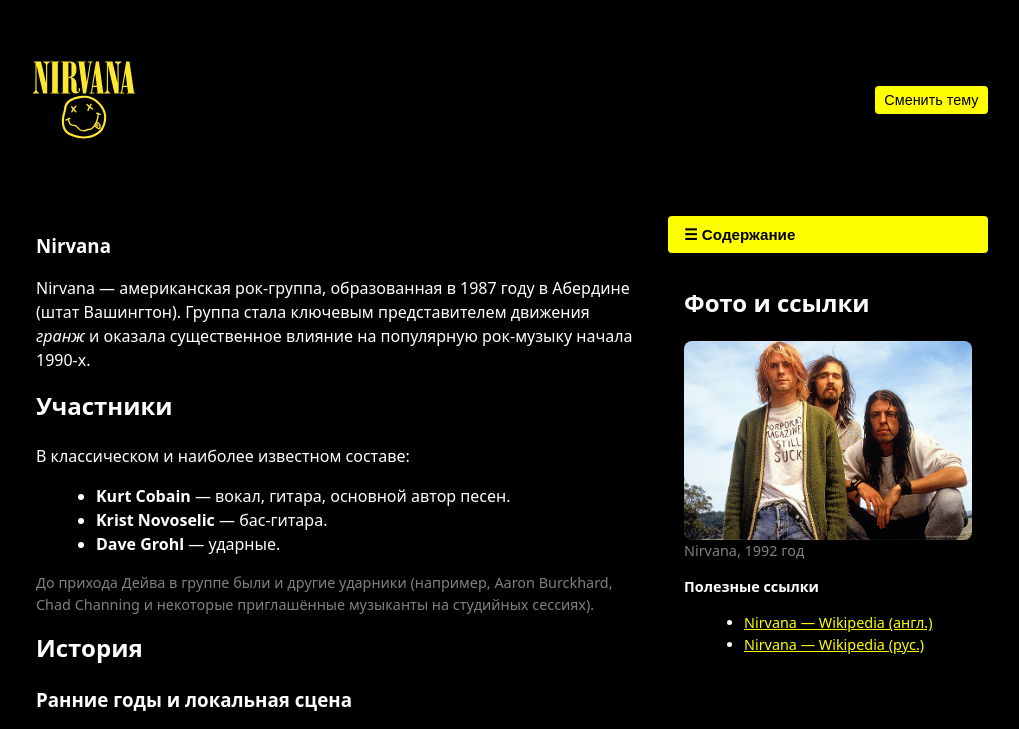
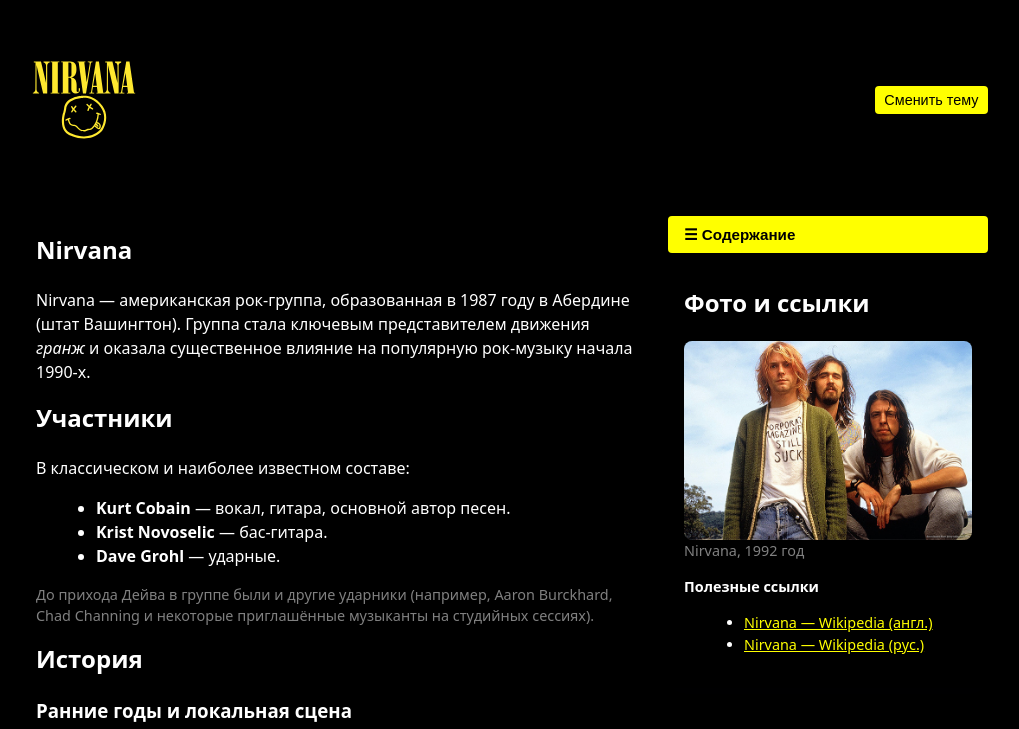
Before and after one commit to vadyukkha/website_nirvana, a plain HTML site: page nirvana/index.html in a window 1280 px wide. Shown: the top 729 px of the page, without its empty margins (136-1155 px from the left). Drawn offline with Linux system fonts and the light colour scheme.

```diff
--- a/nirvana/index.html
+++ b/nirvana/index.html
@@ -26,7 +26,7 @@
     <main class="container" role="main">
         <article>
             <section id="intro">
-                <h1>Nirvana</h1>
+                <h2>Nirvana</h2>
                 <p>Nirvana — американская рок-группа, образованная в 1987 году в Абердине (штат Вашингтон). Группа стала
                     ключевым представителем движения <em>гранж</em> и оказала существенное влияние на популярную
                     рок-музыку начала 1990-х.</p>
```
